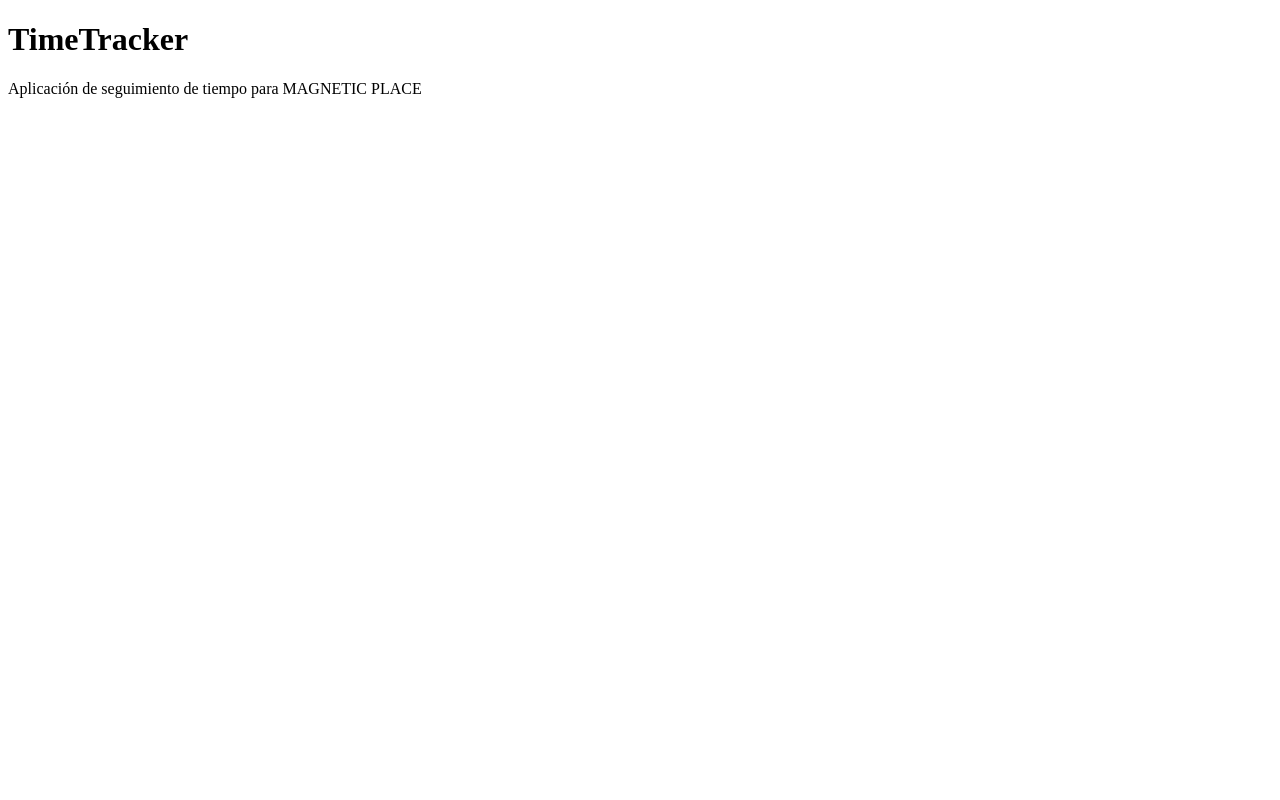
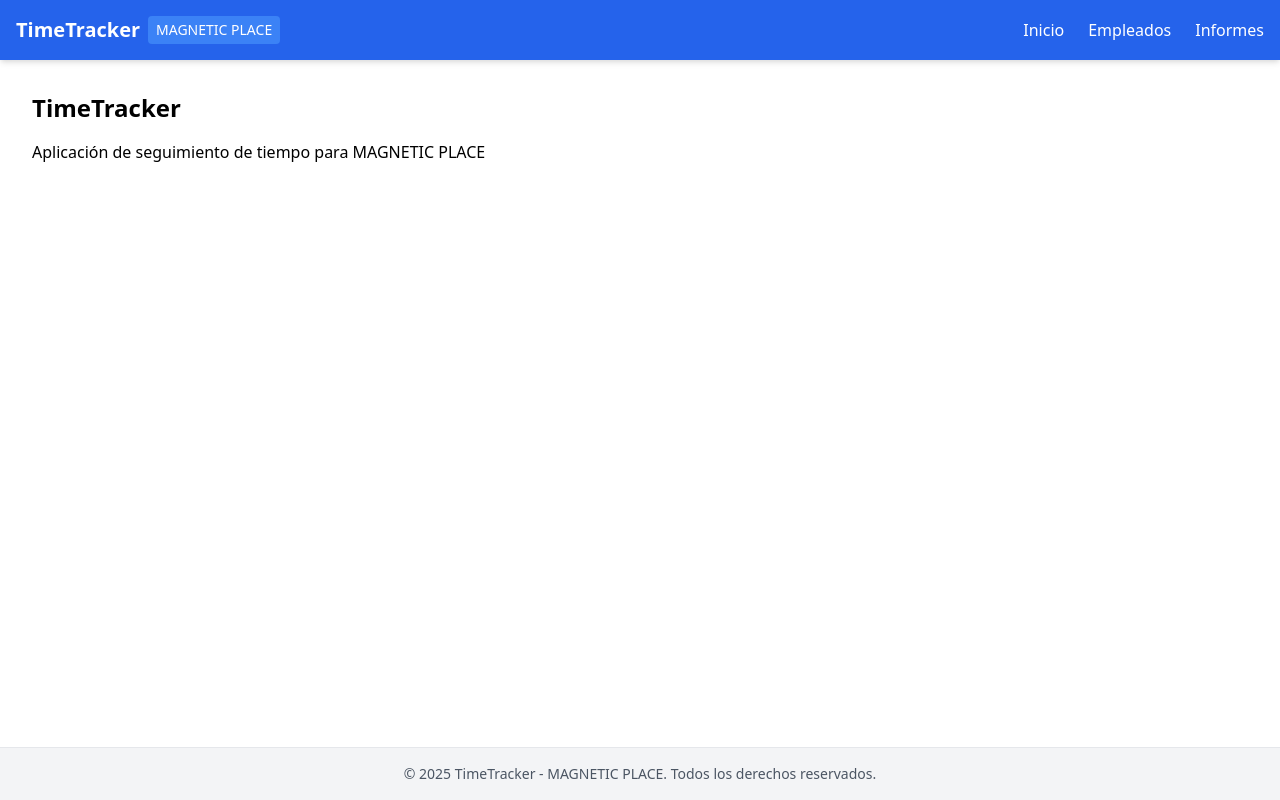
Before and after one commit to diegobarbosa88/timetrackerminimo, a Next.js app: page / in a window 1280 px wide. Built offline with nearby package versions, Linux system fonts and the light colour scheme.

Commit message:
Update layout.tsx

```diff
--- a/src/app/layout.tsx
+++ b/src/app/layout.tsx
@@ -5,7 +5,38 @@ export default function RootLayout({
 }) {
   return (
     <html lang="es">
-      <body>{children}</body>
+      <head>
+        <title>TimeTracker - MAGNETIC PLACE</title>
+        <meta name="description" content="Aplicación de seguimiento de tiempo para MAGNETIC PLACE" />
+        <link href="https://cdn.jsdelivr.net/npm/tailwindcss@2.2.19/dist/tailwind.min.css" rel="stylesheet" />
+      </head>
+      <body>
+        <div className="min-h-screen flex flex-col">
+          <header className="bg-blue-600 text-white shadow-md">
+            <div className="container mx-auto px-4 py-4 flex justify-between items-center">
+              <div className="flex items-center">
+                <h1 className="text-xl font-bold">TimeTracker</h1>
+                <span className="ml-2 text-sm bg-blue-500 px-2 py-1 rounded">MAGNETIC PLACE</span>
+              </div>
+              <nav>
+                <ul className="flex space-x-6">
+                  <li><a href="/" className="hover:underline">Inicio</a></li>
+                  <li><a href="/admin/employees" className="hover:underline">Empleados</a></li>
+                  <li><a href="/reports" className="hover:underline">Informes</a></li>
+                </ul>
+              </nav>
+            </div>
+          </header>
+          <main className="flex-grow">
+            {children}
+          </main>
+          <footer className="bg-gray-100 border-t">
+            <div className="container mx-auto px-4 py-4 text-center text-gray-600 text-sm">
+              &copy; {new Date() .getFullYear()} TimeTracker - MAGNETIC PLACE. Todos los derechos reservados.
+            </div>
+          </footer>
+        </div>
+      </body>
     </html>
   );
 }
```
